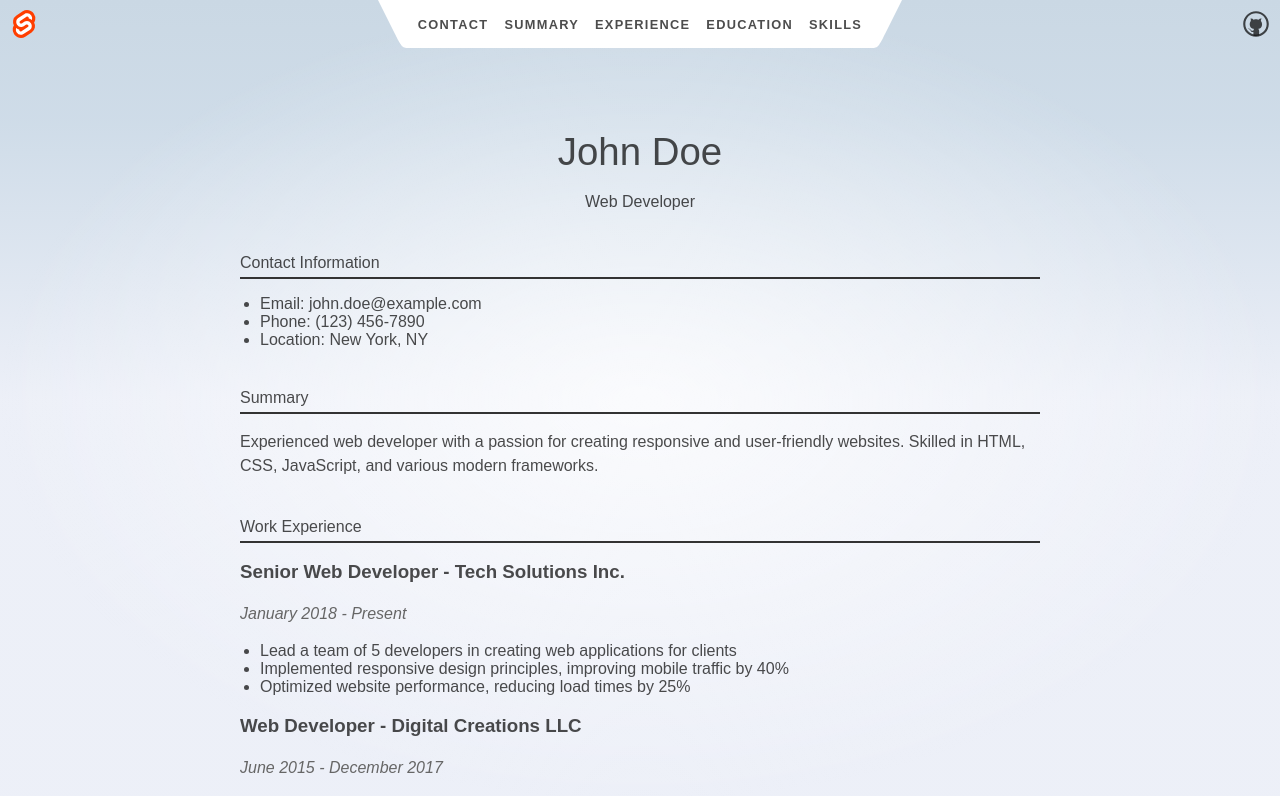
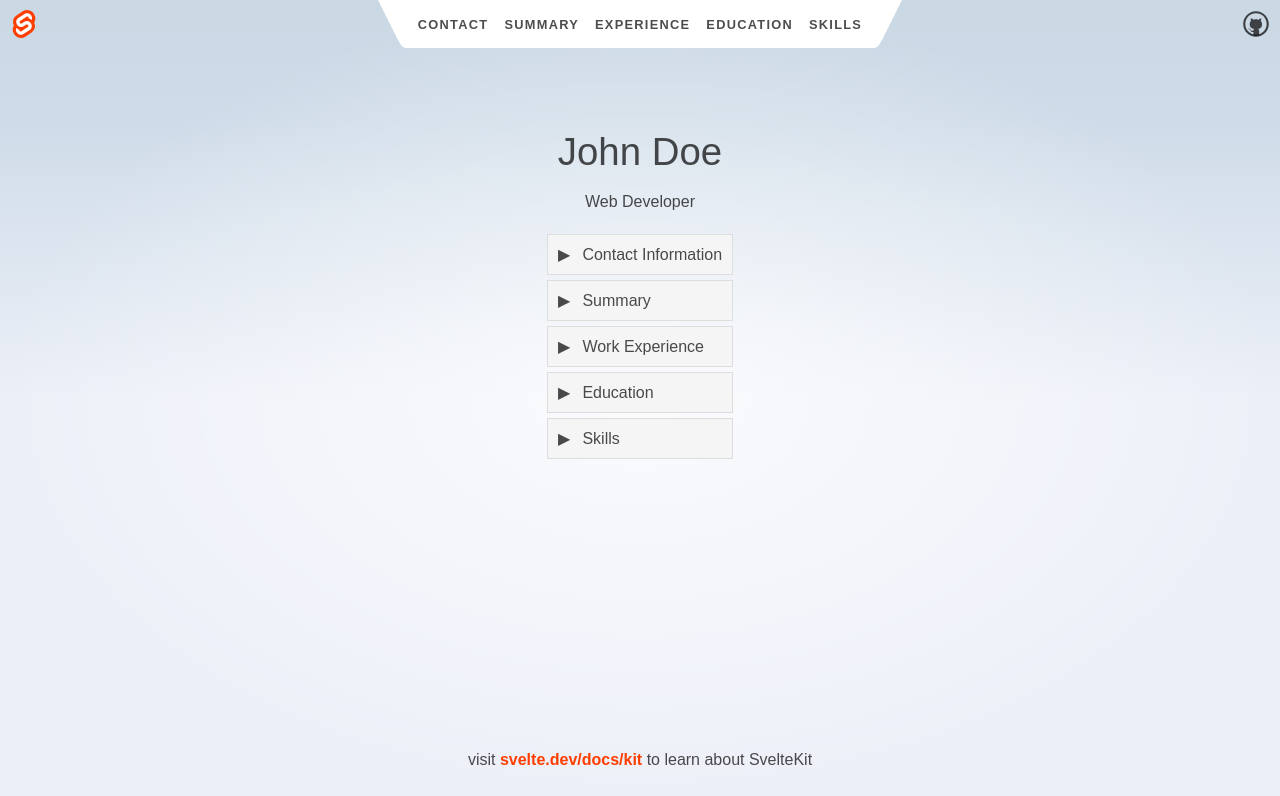
Before and after one commit to bncszb/bncszb.github.io, a SvelteKit app: page / in a window 1280 px wide. Shown: the top 796 px of the page. Built offline with nearby package versions, Linux system fonts and the light colour scheme.

Commit message:
accordions

```diff
--- /dev/null
+++ b/src/lib/components/AccordionItem.svelte
@@ -0,0 +1,47 @@
+<script lang="ts">
+  import { slide } from 'svelte/transition';
+  import { createEventDispatcher } from 'svelte';
+
+  export let header: string;
+  export let isOpen = false;
+  export let level = 1;
+
+  const dispatch = createEventDispatcher();
+
+  function toggle() {
+    isOpen = !isOpen;
+    dispatch('toggle', { isOpen });
+  }
+</script>
+
+<div class="accordion-item" style="margin-left: {(level - 1) * 20}px">
+  <div class="accordion-header" on:click={toggle}>
+    <span class="toggle-icon">{isOpen ? '▼' : '▶'}</span>
+    {header}
+  </div>
+  {#if isOpen}
+    <div class="accordion-body" transition:slide>
+      <slot></slot>
+    </div>
+  {/if}
+</div>
+
+<style>
+  .accordion-item {
+    border: 1px solid #ddd;
+    margin-bottom: 5px;
+  }
+  .accordion-header {
+    background-color: #f5f5f5;
+    padding: 10px;
+    cursor: pointer;
+    user-select: none;
+  }
+  .accordion-body {
+    padding: 10px;
+  }
+  .toggle-icon {
+    display: inline-block;
+    width: 20px;
+  }
+</style>
--- a/src/routes/+page.svelte
+++ b/src/routes/+page.svelte
@@ -1,5 +1,6 @@
 <script lang="ts">
 	import { onMount } from 'svelte';
+	import AccordionItem from '$lib/components/AccordionItem.svelte';
 
 	onMount(() => {
 		const navLinks = document.querySelectorAll('nav a');
@@ -27,52 +28,43 @@
 		<p>Web Developer</p>
 	</header>
 
-	<section id="contact">
-		<h2>Contact Information</h2>
+	<AccordionItem header="Contact Information">
 		<ul>
 			<li>Email: john.doe@example.com</li>
 			<li>Phone: (123) 456-7890</li>
 			<li>Location: New York, NY</li>
 		</ul>
-	</section>
+	</AccordionItem>
 
-	<section id="summary">
-		<h2>Summary</h2>
+	<AccordionItem header="Summary">
 		<p>Experienced web developer with a passion for creating responsive and user-friendly websites. Skilled in HTML, CSS, JavaScript, and various modern frameworks.</p>
-	</section>
+	</AccordionItem>
 
-	<section id="experience">
-		<h2>Work Experience</h2>
-		<div class="job">
-			<h3>Senior Web Developer - Tech Solutions Inc.</h3>
+	<AccordionItem header="Work Experience">
+		<AccordionItem header="Senior Web Developer - Tech Solutions Inc." level={2}>
 			<p class="date">January 2018 - Present</p>
 			<ul>
 				<li>Lead a team of 5 developers in creating web applications for clients</li>
 				<li>Implemented responsive design principles, improving mobile traffic by 40%</li>
 				<li>Optimized website performance, reducing load times by 25%</li>
 			</ul>
-		</div>
-		<div class="job">
-			<h3>Web Developer - Digital Creations LLC</h3>
+		</AccordionItem>
+		<AccordionItem header="Web Developer - Digital Creations LLC" level={2}>
 			<p class="date">June 2015 - December 2017</p>
 			<ul>
 				<li>Developed and maintained websites for small to medium-sized businesses</li>
 				<li>Collaborated with designers to implement visually appealing interfaces</li>
 				<li>Integrated third-party APIs to enhance website functionality</li>
 			</ul>
-		</div>
-	</section>
+		</AccordionItem>
+	</AccordionItem>
 
-	<section id="education">
-		<h2>Education</h2>
-		<div class="education">
-			<h3>Bachelor of Science in Computer Science</h3>
-			<p>University of Technology, Graduated 2015</p>
-		</div>
-	</section>
+	<AccordionItem header="Education">
+		<h3>Bachelor of Science in Computer Science</h3>
+		<p>University of Technology, Graduated 2015</p>
+	</AccordionItem>
 
-	<section id="skills">
-		<h2>Skills</h2>
+	<AccordionItem header="Skills">
 		<ul>
 			<li>HTML5, CSS3, JavaScript</li>
 			<li>React, Vue.js, Svelte</li>
@@ -81,7 +73,7 @@
 			<li>Responsive Web Design</li>
 			<li>UI/UX Principles</li>
 		</ul>
-	</section>
+	</AccordionItem>
 </main>
 
 <style>
@@ -90,36 +82,6 @@
 		margin: 0 auto;
 		padding: 20px;
 		font-family: Arial, sans-serif;
-	}
-
-	nav {
-		background-color: #f8f8f8;
-		padding: 10px 0;
-		position: sticky;
-		top: 0;
-		z-index: 100;
-	}
-
-	nav ul {
-		list-style-type: none;
-		padding: 0;
-		margin: 0;
-		display: flex;
-		justify-content: center;
-	}
-
-	nav li {
-		margin: 0 10px;
-	}
-
-	nav a {
-		text-decoration: none;
-		color: #333;
-		font-weight: bold;
-	}
-
-	nav a:hover {
-		color: #0066cc;
 	}
 
 	header {
@@ -132,15 +94,6 @@
 		margin-bottom: 5px;
 	}
 
-	h2 {
-		border-bottom: 2px solid #333;
-		padding-bottom: 5px;
-	}
-
-	.job, .education {
-		margin-bottom: 15px;
-	}
-
 	.date {
 		font-style: italic;
 		color: #666;
@@ -149,8 +102,4 @@
 	ul {
 		padding-left: 20px;
 	}
-
-	section {
-		margin-top: 40px;
-	}
 </style>
```
